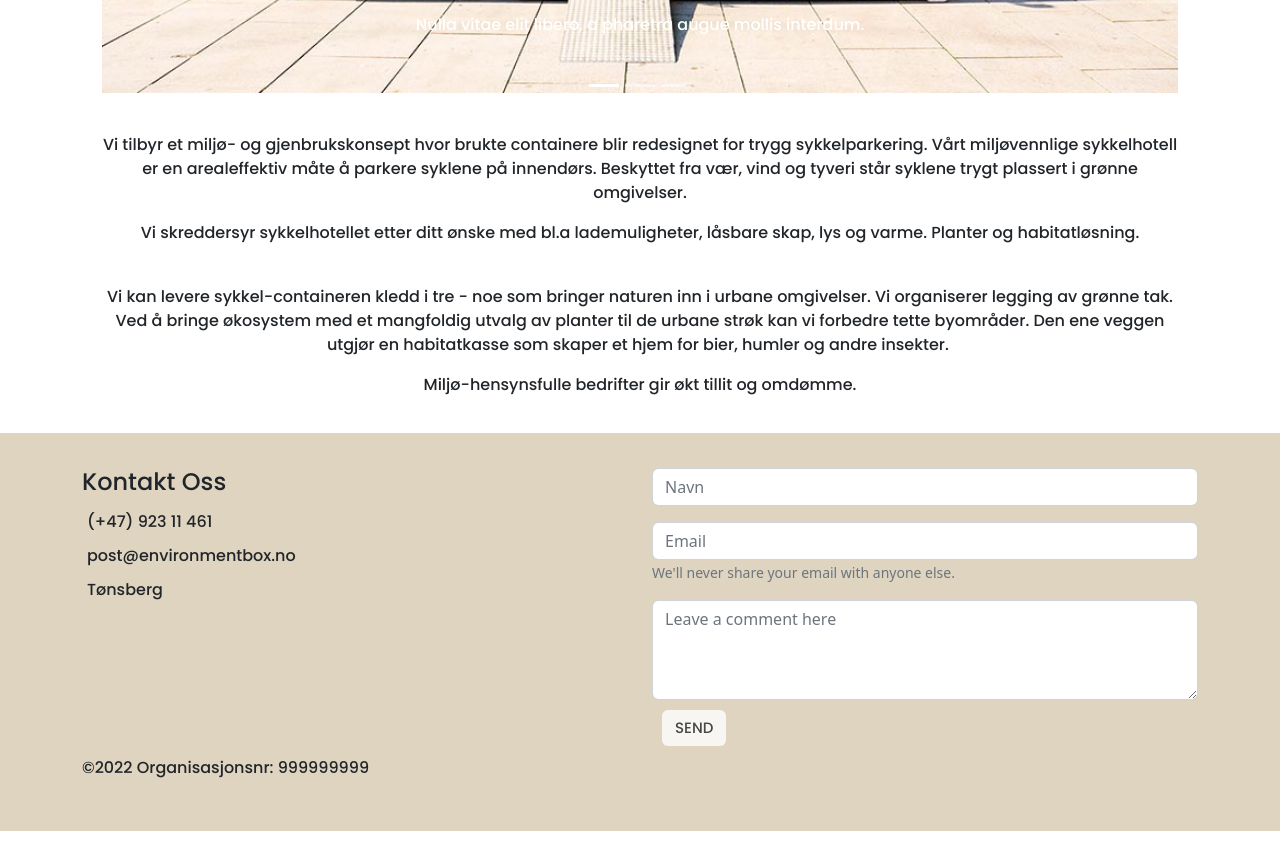
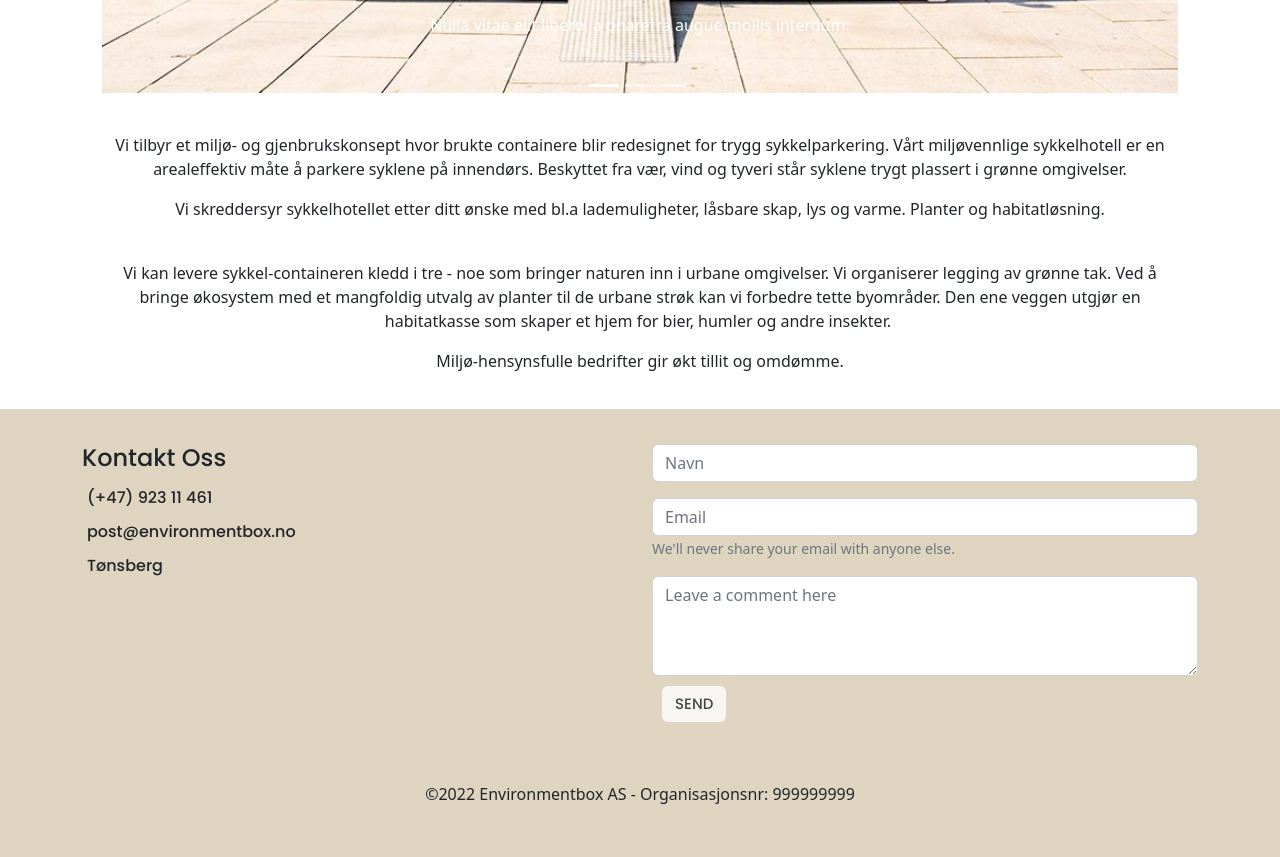
Before and after one commit to Noroff-FEU-Assignments/project-exam-2-lonsoien, a React (Create React App) app in the folder project-exam-2-lonsoien/: page /containerfolie in a window 1280 px wide. Shown: the part 860-1717 px from the top of the page. Before the commit the page ends 1691 px from the top, so only its background shows below. Built offline with nearby package versions, Linux system fonts and the light colour scheme; a web font is replaced by a local one.

Commit message:
footer styling

```diff
--- a/project-exam-2-lonsoien/src/components/footer/Footer.js
+++ b/project-exam-2-lonsoien/src/components/footer/Footer.js
@@ -25,8 +25,8 @@ function Footer() {
             </div>
             {/* Footer Bottom */}
             <div className="footer-bottom">
-              <p className="text-xs-center">
-                &copy;{new Date().getFullYear()} Organisasjonsnr: 999999999
+              <p style={{marginTop: "30px", paddingTop: "20px", textAlign: "center"}}>
+                &copy;{new Date().getFullYear()} Environmentbox AS - Organisasjonsnr: 999999999
               </p>
             </div>
           </div>
@@ -36,21 +36,3 @@ function Footer() {
 }
 
 export default Footer;
-
-//  <footer>
-//<Container className="footer-box">
-//<Row>
-//  <Col md={6}>
- //     <h5>KONTAKT OSS</h5>
- //     <p> (+47) 923 11 461</p>
-  //    <p> post@environmentbox.no</p>
-  //    <p> Tønsberg</p>
- // </Col>
- // <Col md={6}>
-  //    <FormContact />
- // </Col>
-// </Row>
-// </Container>
-
- // <p>Organisasjonsnr: 9999999999</p>
-//  </footer>
--- a/project-exam-2-lonsoien/src/sass/partials/_footer.scss
+++ b/project-exam-2-lonsoien/src/sass/partials/_footer.scss
@@ -6,7 +6,6 @@
 .main-footer {
     padding: 35px;
     background-color: #DFD4C0 !important;
-    margin: 0 !important;
 }
 
 li {
--- a/project-exam-2-lonsoien/src/sass/partials/_typography.scss
+++ b/project-exam-2-lonsoien/src/sass/partials/_typography.scss
@@ -4,7 +4,7 @@ h1, h2, h3 {
     padding: 10px;
 }
 
-h4, p, li {
+h4, li {
     font-family: 'Poppins', sans-serif;
 }
 
```
